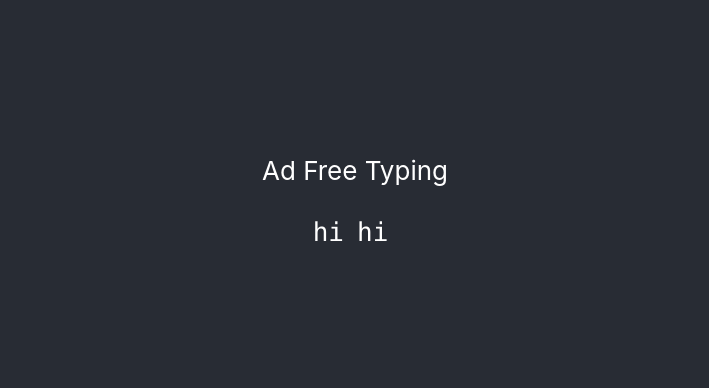
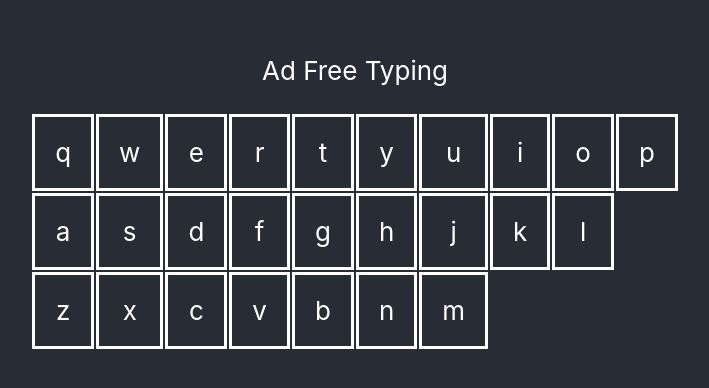
Before and after one commit to jstephensdev/ad-free-typing, a React (Create React App) app: page / in a window 1280 px wide. Shown: the part 210-598 px from the top of the page, without its empty margins (285-994 px from the left). Built offline with nearby package versions, Linux system fonts and the light colour scheme.

Commit message:
basic keyboard setup

```diff
--- a/src/components/Keyboard.tsx
+++ b/src/components/Keyboard.tsx
@@ -1,21 +1,21 @@
 import { keyboardConfig, key } from '../keyboardConfig';
 
 export const Keyboard = () => {
-    const keyRows: Array<key> = keyboardConfig;
+    const keyRows: Array<Array<key>> = keyboardConfig;
 
     return (
         <>
             <table>
                 <tbody>
-                    <tr>
-                        <code>
-                            {keyRows.map((row: key) => (
-                                <td className={row.class} key={row.id}>
-                                    {row.name}
+                    {keyRows.map((row: Array<key>, index) => (
+                        <tr key={index}>
+                            {row.map((key: key) => (
+                                <td className={key.class} key={key.id}>
+                                    {key.name}
                                 </td>
                             ))}
-                        </code>
-                    </tr>
+                        </tr>
+                    ))}
                 </tbody>
             </table>
         </>
--- a/src/css/App.css
+++ b/src/css/App.css
@@ -14,5 +14,6 @@
 }
 
 .keyboard-row-default {
-    padding-right: 10px;
+    padding: 20px;
+    border: solid;
 }
--- a/src/keyboardConfig.ts
+++ b/src/keyboardConfig.ts
@@ -3,15 +3,141 @@ export type key = {
     name: string;
     class: string;
 };
-export const keyboardConfig: Array<key> = [
+export const keyboardConfig: Array<Array<key>> = [
+    [
         {
             id: 1,
-        name: 'hi',
+            name: 'q',
             class: 'keyboard-row-default',
         },
         {
             id: 2,
-        name: 'hi',
+            name: 'w',
             class: 'keyboard-row-default',
         },
+        {
+            id: 3,
+            name: 'e',
+            class: 'keyboard-row-default',
+        },
+        {
+            id: 4,
+            name: 'r',
+            class: 'keyboard-row-default',
+        },
+        {
+            id: 5,
+            name: 't',
+            class: 'keyboard-row-default',
+        },
+        {
+            id: 6,
+            name: 'y',
+            class: 'keyboard-row-default',
+        },
+        {
+            id: 7,
+            name: 'u',
+            class: 'keyboard-row-default',
+        },
+        {
+            id: 8,
+            name: 'i',
+            class: 'keyboard-row-default',
+        },
+        {
+            id: 9,
+            name: 'o',
+            class: 'keyboard-row-default',
+        },
+        {
+            id: 10,
+            name: 'p',
+            class: 'keyboard-row-default',
+        },
+    ],
+    [
+        {
+            id: 11,
+            name: 'a',
+            class: 'keyboard-row-default',
+        },
+        {
+            id: 12,
+            name: 's',
+            class: 'keyboard-row-default',
+        },
+        {
+            id: 13,
+            name: 'd',
+            class: 'keyboard-row-default',
+        },
+        {
+            id: 14,
+            name: 'f',
+            class: 'keyboard-row-default',
+        },
+        {
+            id: 15,
+            name: 'g',
+            class: 'keyboard-row-default',
+        },
+        {
+            id: 16,
+            name: 'h',
+            class: 'keyboard-row-default',
+        },
+        {
+            id: 17,
+            name: 'j',
+            class: 'keyboard-row-default',
+        },
+        {
+            id: 18,
+            name: 'k',
+            class: 'keyboard-row-default',
+        },
+        {
+            id: 19,
+            name: 'l',
+            class: 'keyboard-row-default',
+        },
+    ],
+    [
+        {
+            id: 20,
+            name: 'z',
+            class: 'keyboard-row-default',
+        },
+        {
+            id: 21,
+            name: 'x',
+            class: 'keyboard-row-default',
+        },
+        {
+            id: 22,
+            name: 'c',
+            class: 'keyboard-row-default',
+        },
+        {
+            id: 23,
+            name: 'v',
+            class: 'keyboard-row-default',
+        },
+        {
+            id: 24,
+            name: 'b',
+            class: 'keyboard-row-default',
+        },
+        {
+            id: 25,
+            name: 'n',
+            class: 'keyboard-row-default',
+        },
+        {
+            id: 26,
+            name: 'm',
+            class: 'keyboard-row-default',
+        },
+    ],
 ];
```
Lines whose indentation alone changed are shown as unchanged.
